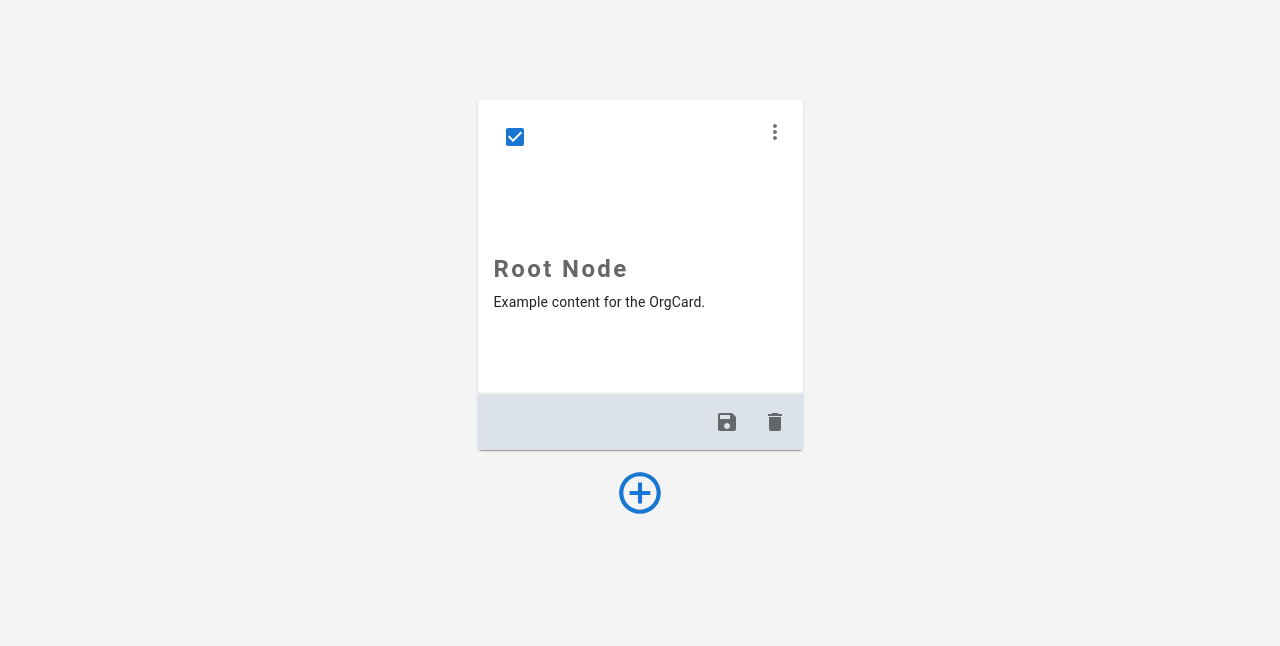
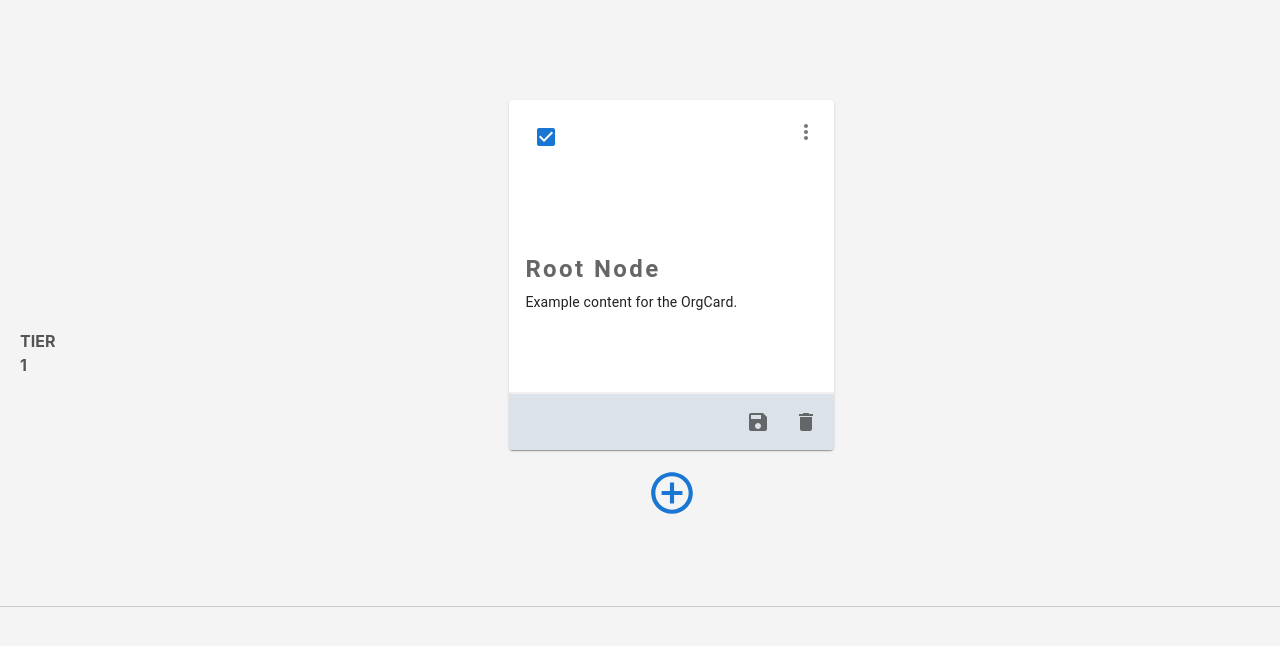
Before and after one commit to Enm2071/TEST-NALA, a React (Vite) app in the folder test_nala/: page / in a window 1280 px wide. Shown: the top 646 px of the page. Built offline with nearby package versions, Linux system fonts and the light colour scheme.

Commit message:
Update styling and add tier functionality to App.css and App.tsx

```diff
--- a/test_nala/src/App.css
+++ b/test_nala/src/App.css
@@ -26,3 +26,30 @@
   background-color: #000;
   margin: 0 100px;
 }
+
+.tier-row {
+  display: flex;
+  flex-direction: row;
+  align-items: center;
+  width: 100%;
+  margin-bottom: 80px;
+  border-bottom: 1px solid #ccc;
+  position: relative;
+}
+
+.tier-label {
+  margin-left: 20px;
+  font-size: 16px;
+  font-weight: bold;
+  color: #555;
+}
+
+.level-row {
+  display: flex;
+  flex-direction: row;
+  gap: 50px;
+  justify-content: center;
+  align-items: center;
+  width: 100%;
+  min-height: 250px;
+}
--- a/test_nala/src/App.tsx
+++ b/test_nala/src/App.tsx
@@ -3,15 +3,35 @@ import OrgCard from './components/OrgCard';
 import './App.css';
 import { CardNode, assignLevels, removeCardRecursively } from './helpers/cards';
 import CardDeleteConfirmationModal from './components/dialogs/CardDeleteConfirmationModal';
+import { TextField } from '@mui/material';
 
 const App = () => {
-
   const [cards, setCards] = useState<CardNode[]>([
     { id: 1, title: 'Root Node', children: [] },
   ]);
-
   const [openModal, setOpenModal] = useState(false);
   const [cardIdToDelete, setCardIdToDelete] = useState<number | null>(null);
+  const [tierNames, setTierNames] = useState<{ [level: number]: string }>({});
+  const [editingTier, setEditingTier] = useState<number | null>(null);
+
+  const getTierName = (level: number) => {
+    return tierNames[level] ?? `TIER ${level + 1}`;
+  };
+
+  const handleTierNameChange = (level: number, newName: string) => {
+    setTierNames(prev => ({
+      ...prev,
+      [level]: newName,
+    }));
+  };
+
+  const handleStartEditingTier = (level: number) => {
+    setEditingTier(level);
+  };
+
+  const handleStopEditingTier = () => {
+    setEditingTier(null);
+  };
 
   const handleOpenModal = (id: number) => {
     setCardIdToDelete(id);
@@ -60,7 +80,6 @@ const App = () => {
 
   const levelsMap = new Map<number, CardNode[]>();
   assignLevels(cards, 0, levelsMap);
-
   const sortedLevels = Array.from(levelsMap.entries()).sort(
     ([levelA], [levelB]) => levelA - levelB
   );
@@ -68,7 +87,22 @@ const App = () => {
   return (
     <div className="app">
       {sortedLevels.map(([level, nodesAtThisLevel]) => (
-        <div key={level} className="level-row">
+        <div key={level} className="tier-row">
+          <div className="tier-label">
+            {editingTier === level ? (
+              <TextField
+                value={getTierName(level)}
+                onChange={(e) => handleTierNameChange(level, e.target.value)}
+                onBlur={handleStopEditingTier}
+                autoFocus
+              />
+            ) : (
+              <p onClick={() => handleStartEditingTier(level)}>
+                {getTierName(level)}
+              </p>
+            )}
+          </div>
+          <div className="level-row">
             {nodesAtThisLevel.map(node => (
               <OrgCard
                 key={node.id}
@@ -79,8 +113,8 @@ const App = () => {
               />
             ))}
           </div>
+        </div>
       ))}
-
       <CardDeleteConfirmationModal
         openModal={openModal}
         handleCloseModal={handleCloseModal}
```
Lines whose indentation alone changed are shown as unchanged.
